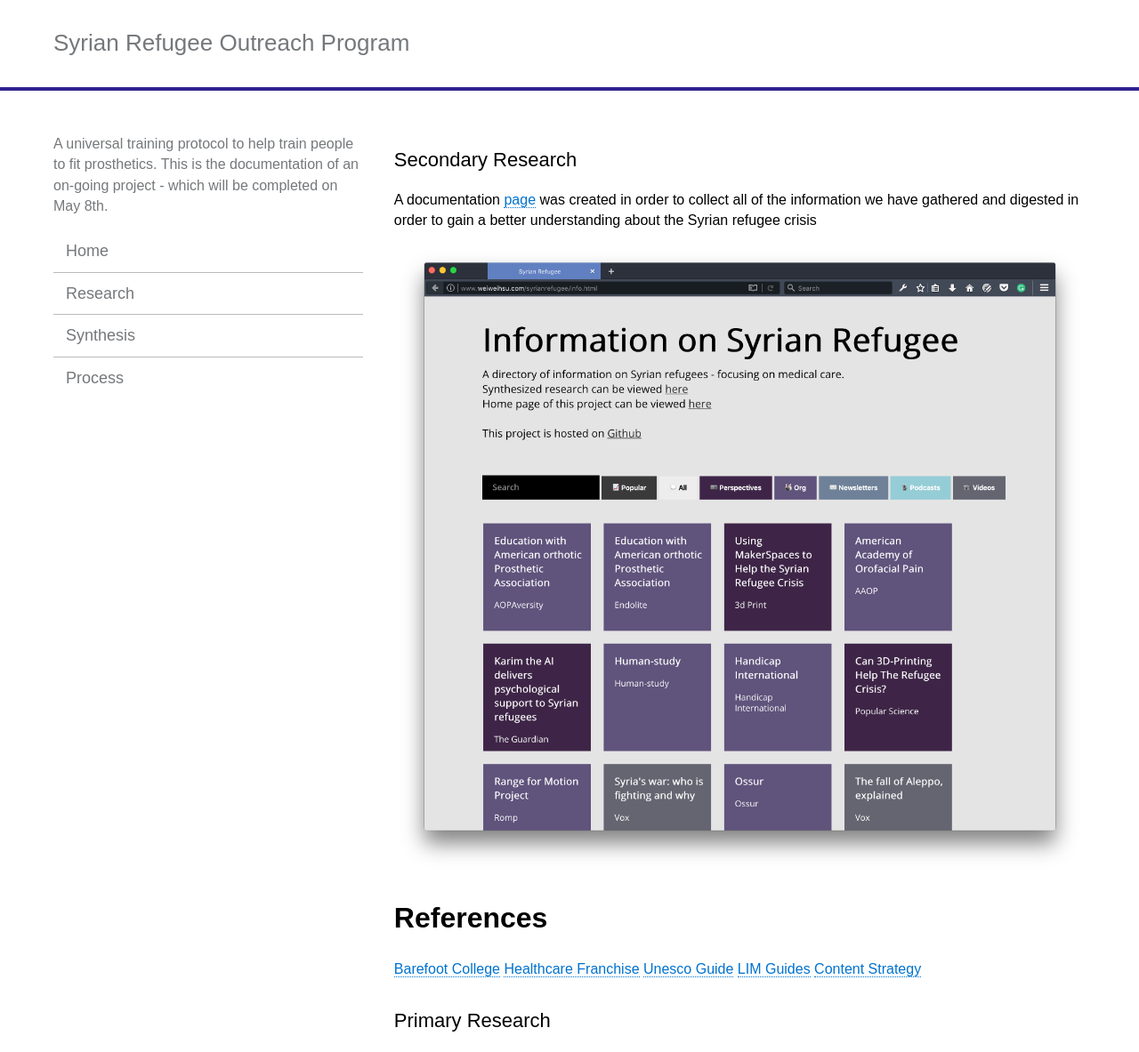
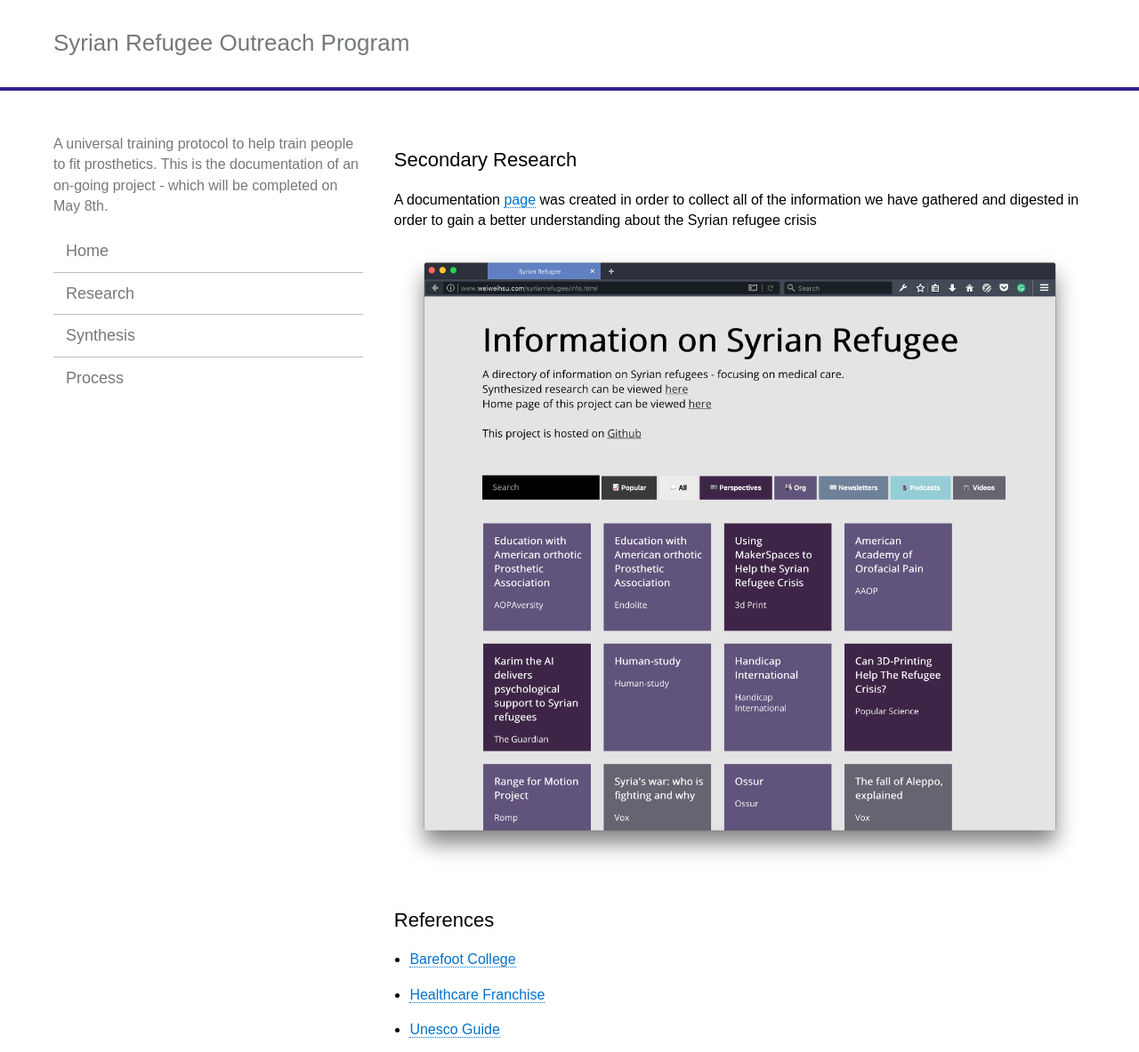
Before and after one commit to weiweihsu/experienceClass, a Jekyll site: the page built from _pages/research.md, in a window 1280 px wide. Shown: the top 1183 px of the page at 89% size. Built offline with Jekyll 4.4.1, drawn with Linux system fonts in a browser that asks for light colours.

Commit message:
video test

```diff
--- a/_pages/research.md
+++ b/_pages/research.md
@@ -8,17 +8,17 @@
 
 <img src="{{site.baseurl}}/assets/img/info.png" style="width:100%">
 
-# References
+## References
 
-[Barefoot College](https://cdn.itvs.org/solar_mamas-discussion.pdf)
-[Healthcare Franchise](http://www.qualicare.com/)
-[Unesco Guide](http://whc.unesco.org/en/educationkit/)
-[LIM Guides](https://drive.google.com/open?id=0BwKHqeB0SDApNHFYdVQ2Y0prR2s)
-[Content Strategy](https://drive.google.com/open?id=0BwKHqeB0SDApZDFXWENaclBfaFk)
+* [Barefoot College](https://cdn.itvs.org/solar_mamas-discussion.pdf)
+* [Healthcare Franchise](http://www.qualicare.com/)
+* [Unesco Guide](http://whc.unesco.org/en/educationkit/)
+* [LIM Guides](https://drive.google.com/open?id=0BwKHqeB0SDApNHFYdVQ2Y0prR2s)
+* [Content Strategy](https://drive.google.com/open?id=0BwKHqeB0SDApZDFXWENaclBfaFk)
 
 ## Primary Research
 
 Andres Pedtke - Business Model
-{% video //https://drive.google.com/file/d/0BwKHqeB0SDApOE4wSGN6WEdnOTg/preview width=640 height=480 %}
+{% video https://drive.google.com/file/d/0BwKHqeB0SDApOE4wSGN6WEdnOTg/preview width=640 height=480 %}
 
 <iframe src="https://drive.google.com/file/d/0BwKHqeB0SDApOE4wSGN6WEdnOTg/preview" width="640" height="480"></iframe>
```
